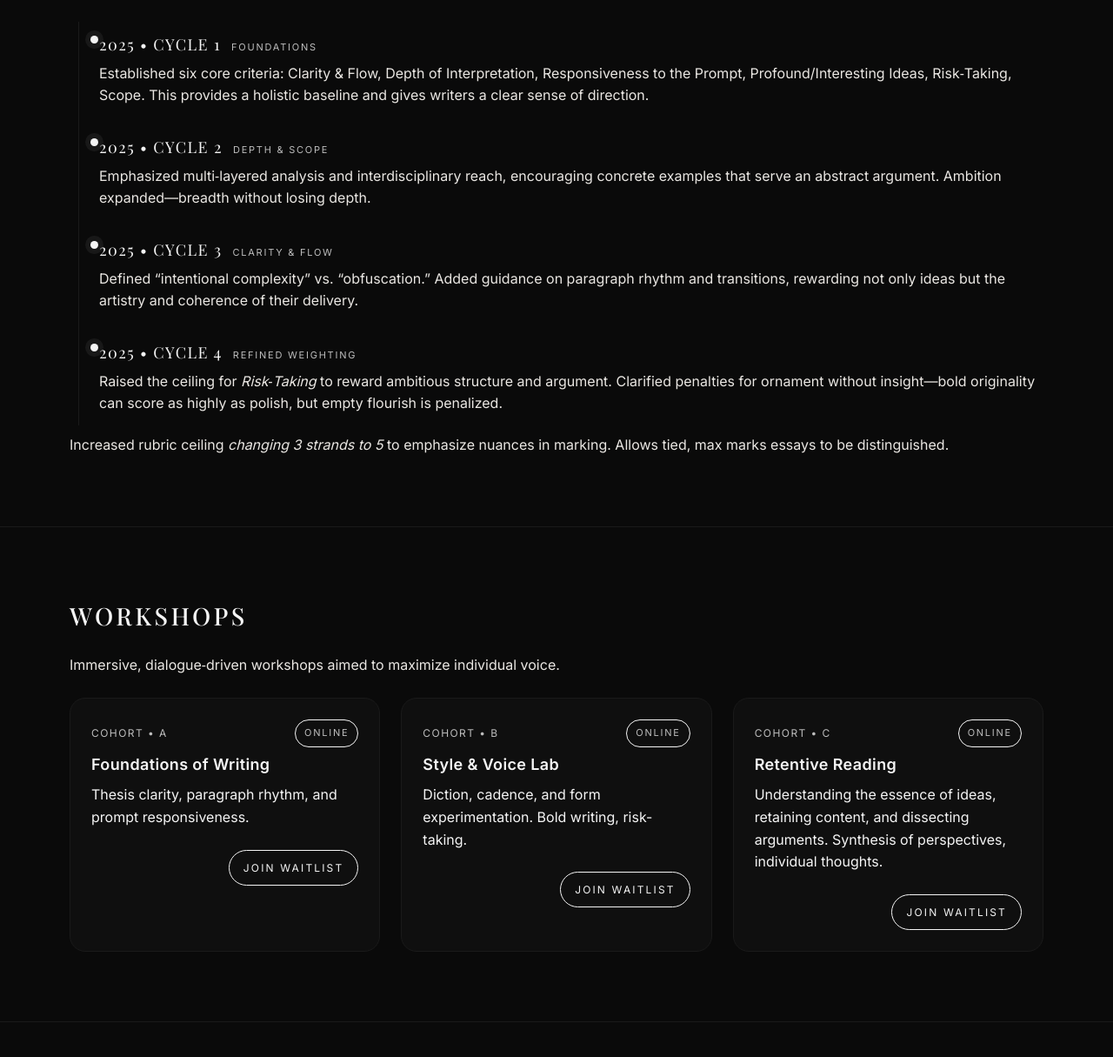
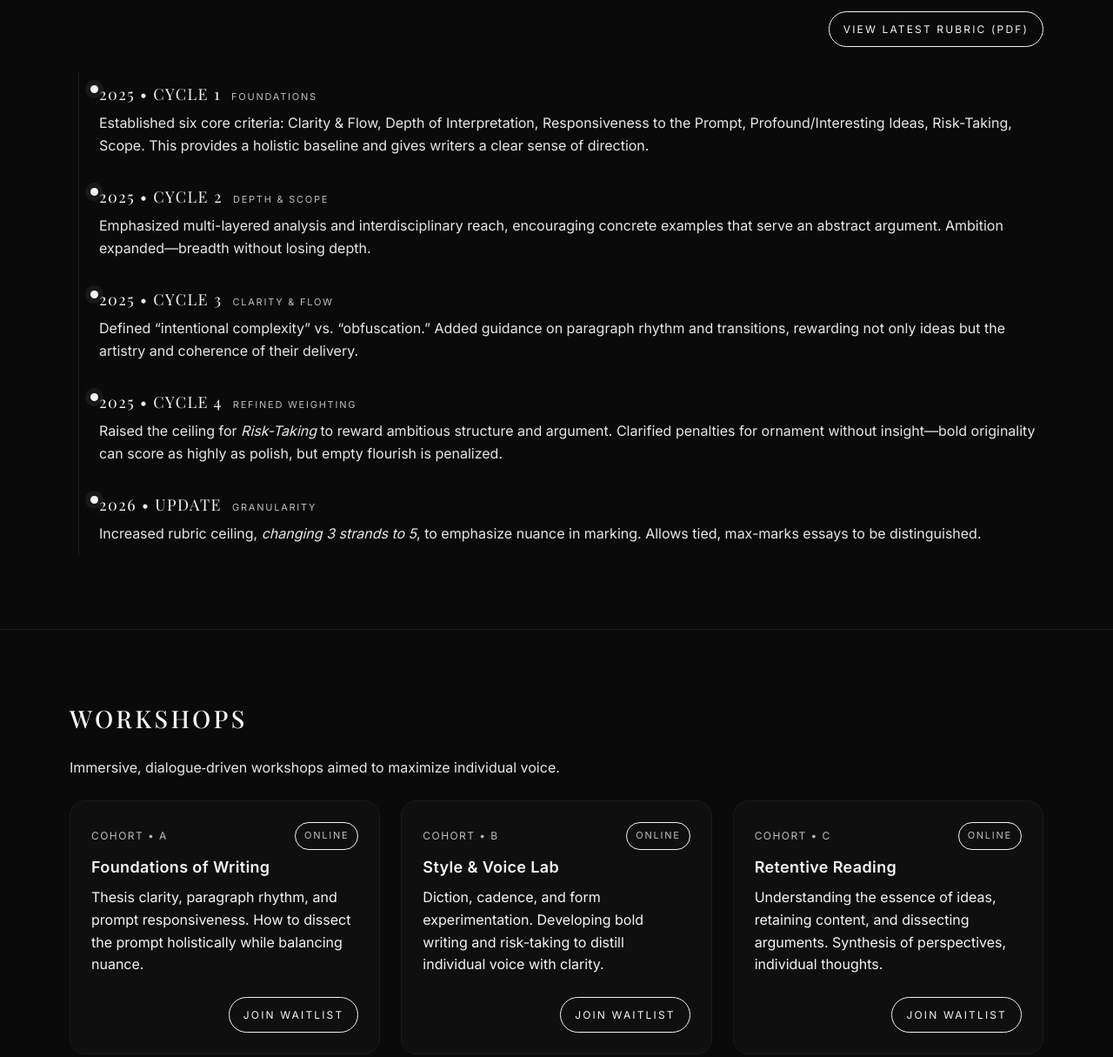
Before and after one commit to The-Heheman/hehessaysite, a plain HTML site: page index.html in a window 1280 px wide. Shown: the part 2802-4017 px from the top of the page at 87% size. Drawn offline with nearby package versions, Linux system fonts and the light colour scheme.

Commit message:
Update index.html

```diff
--- a/index.html
+++ b/index.html
@@ -247,41 +247,78 @@
   <div class="container">
     <h2>Rubric Evolution</h2>
     <p class="lead">We iterate with transparency; our rubric serves to empower individual voice.</p>
+
+    <!-- Latest rubric quick access (upload /pdfs/rubric-latest.pdf to enable) -->
+    <div class="right mt-3">
+      <a class="btn" href="/pdfs/rubric-latest.pdf" target="_blank" rel="noopener">View Latest Rubric (PDF)</a>
+    </div>
+
     <div class="timeline mt-6">
       <div class="t-item">
         <div class="t-head">
-            <div class="t-year"><a href="/pdfs/rubric1.pdf" target="_blank">2025 • Cycle 1</a></div>
+          <div class="t-year">
+            <a href="/pdfs/rubric1.pdf" target="_blank" rel="noopener">2025 • Cycle 1</a>
+          </div>
           <div class="t-badge">Foundations</div>
         </div>
-          <div class="t-body">Established six core criteria: Clarity &amp; Flow, Depth of Interpretation, Responsiveness to the Prompt, Profound/Interesting Ideas, Risk‑Taking, Scope. This provides a holistic baseline and gives writers a clear sense of direction.</div>
+        <div class="t-body">
+          Established six core criteria: Clarity &amp; Flow, Depth of Interpretation, Responsiveness to the Prompt, Profound/Interesting Ideas, Risk-Taking, Scope. This provides a holistic baseline and gives writers a clear sense of direction.
         </div>
+      </div>
+
       <div class="t-item">
         <div class="t-head">
-            <div class="t-year"><a href="/pdfs/rubric2.pdf" target="_blank">2025 • Cycle 2</a></div>
+          <div class="t-year">
+            <a href="/pdfs/rubric2.pdf" target="_blank" rel="noopener">2025 • Cycle 2</a>
+          </div>
           <div class="t-badge">Depth &amp; Scope</div>
         </div>
-          <div class="t-body">Emphasized multi‑layered analysis and interdisciplinary reach, encouraging concrete examples that serve an abstract argument. Ambition expanded—breadth without losing depth.</div>
+        <div class="t-body">
+          Emphasized multi-layered analysis and interdisciplinary reach, encouraging concrete examples that serve an abstract argument. Ambition expanded—breadth without losing depth.
         </div>
+      </div>
+
       <div class="t-item">
         <div class="t-head">
-            <div class="t-year"><a href="/pdfs/rubric3.pdf" target="_blank">2025 • Cycle 3</a></div>
+          <div class="t-year">
+            <a href="/pdfs/rubric3.pdf" target="_blank" rel="noopener">2025 • Cycle 3</a>
+          </div>
           <div class="t-badge">Clarity &amp; Flow</div>
         </div>
-          <div class="t-body">Defined “intentional complexity” vs. “obfuscation.” Added guidance on paragraph rhythm and transitions, rewarding not only ideas but the artistry and coherence of their delivery.</div>
+        <div class="t-body">
+          Defined “intentional complexity” vs. “obfuscation.” Added guidance on paragraph rhythm and transitions, rewarding not only ideas but the artistry and coherence of their delivery.
         </div>
+      </div>
+
       <div class="t-item">
         <div class="t-head">
-            <div class="t-year"><a href="/pdfs/rubric4.pdf" target="_blank">2025 • Cycle 4</a></div>
-            <div class="t-badge">Refined weighting</div>
+          <div class="t-year">
+            <a href="/pdfs/rubric4.pdf" target="_blank" rel="noopener">2025 • Cycle 4</a>
           </div>
-          <div class="t-body">Raised the ceiling for <em>Risk‑Taking</em> to reward ambitious structure and argument. Clarified penalties for ornament without insight—bold originality can score as highly as polish, but empty flourish is penalized.</div>
+          <div class="t-badge">Refined Weighting</div>
+        </div>
+        <div class="t-body">
+          Raised the ceiling for <em>Risk-Taking</em> to reward ambitious structure and argument. Clarified penalties for ornament without insight—bold originality can score as highly as polish, but empty flourish is penalized.
         </div>
       </div>
-          <div class="t-body">Increased rubric ceiling <em>changing 3 strands to 5</em> to emphasize nuances in marking. Allows tied, max marks essays to be distinguished. </div>
+
+      <!-- Example of a later update entry (no PDF yet) -->
+      <div class="t-item">
+        <div class="t-head">
+          <div class="t-year">2026 • Update</div>
+          <div class="t-badge">Granularity</div>
+        </div>
+        <div class="t-body">
+          Increased rubric ceiling, <em>changing 3 strands to 5</em>, to emphasize nuance in marking. Allows tied, max-marks essays to be distinguished.
         </div>
       </div>
     </div>
+
+    <!-- Optional helper text for you (remove if you want) -->
+    <!-- Upload the newest rubric as /pdfs/rubric-latest.pdf so the button above always opens the most recent version. -->
+  </div>
 </section>
+
 
 
   <!-- WORKSHOPS -->
@@ -293,13 +330,13 @@
         <article class="card">
           <div class="meta"><span>Cohort • A</span><span class="pill">Online</span></div>
           <h4>Foundations of Writing</h4>
-          <p class="mt-2">Thesis clarity, paragraph rhythm, and prompt responsiveness.</p>
+          <p class="mt-2">Thesis clarity, paragraph rhythm, and prompt responsiveness. How to dissect the prompt holistically while balancing nuance.</p>
           <div class="mt-6 right"><a class="btn" href="#contact">Join Waitlist</a></div>
         </article>
         <article class="card">
           <div class="meta"><span>Cohort • B</span><span class="pill">Online</span></div>
           <h4>Style & Voice Lab</h4>
-          <p class="mt-2">Diction, cadence, and form experimentation. Bold writing, risk-taking.</p>
+          <p class="mt-2">Diction, cadence, and form experimentation. Developing bold writing and risk-taking to distill individual voice with clarity.</p>
           <div class="mt-6 right"><a class="btn" href="#contact">Join Waitlist</a></div>
         </article>
         <article class="card">
```
Lines whose indentation alone changed are shown as unchanged.
